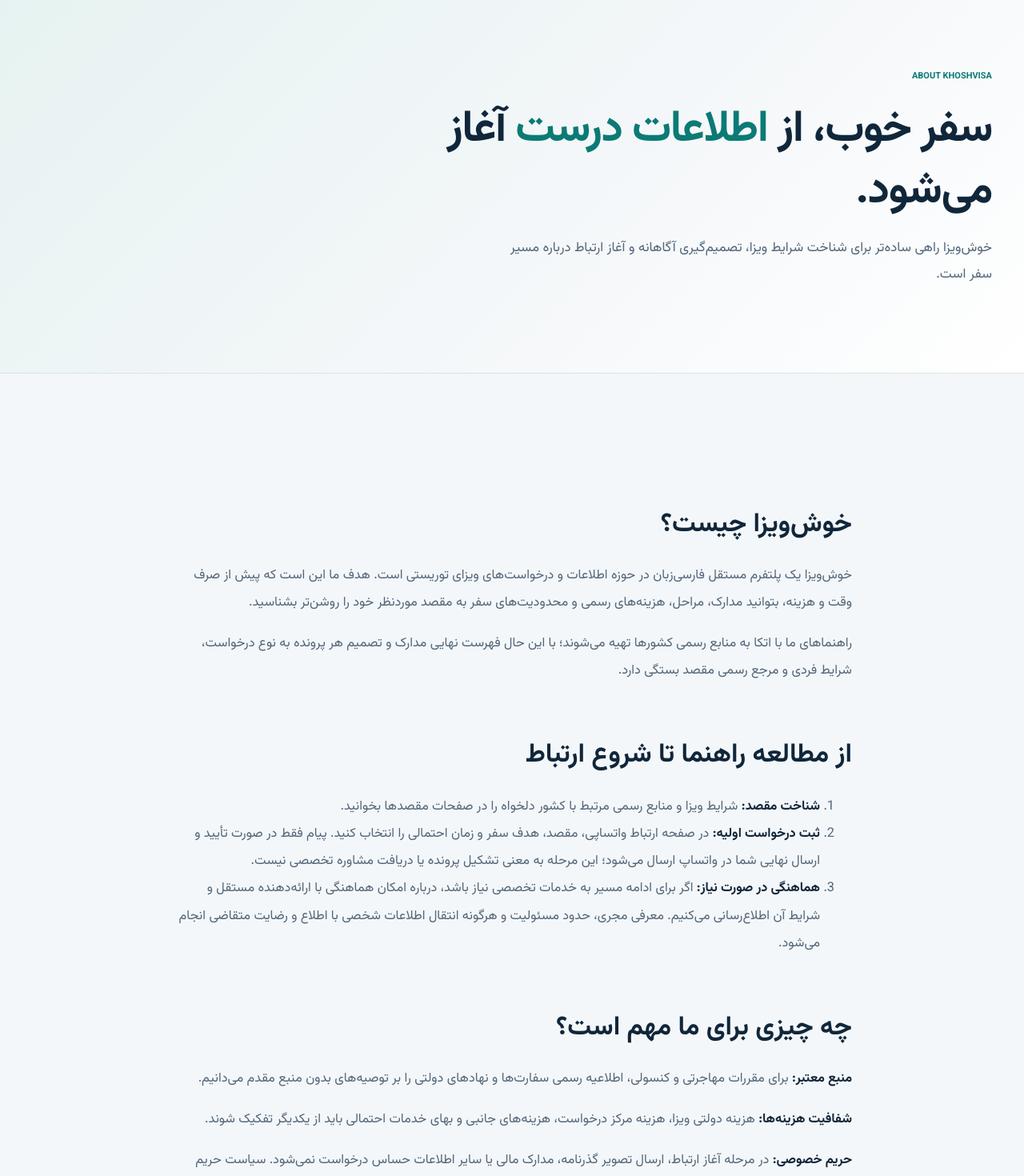
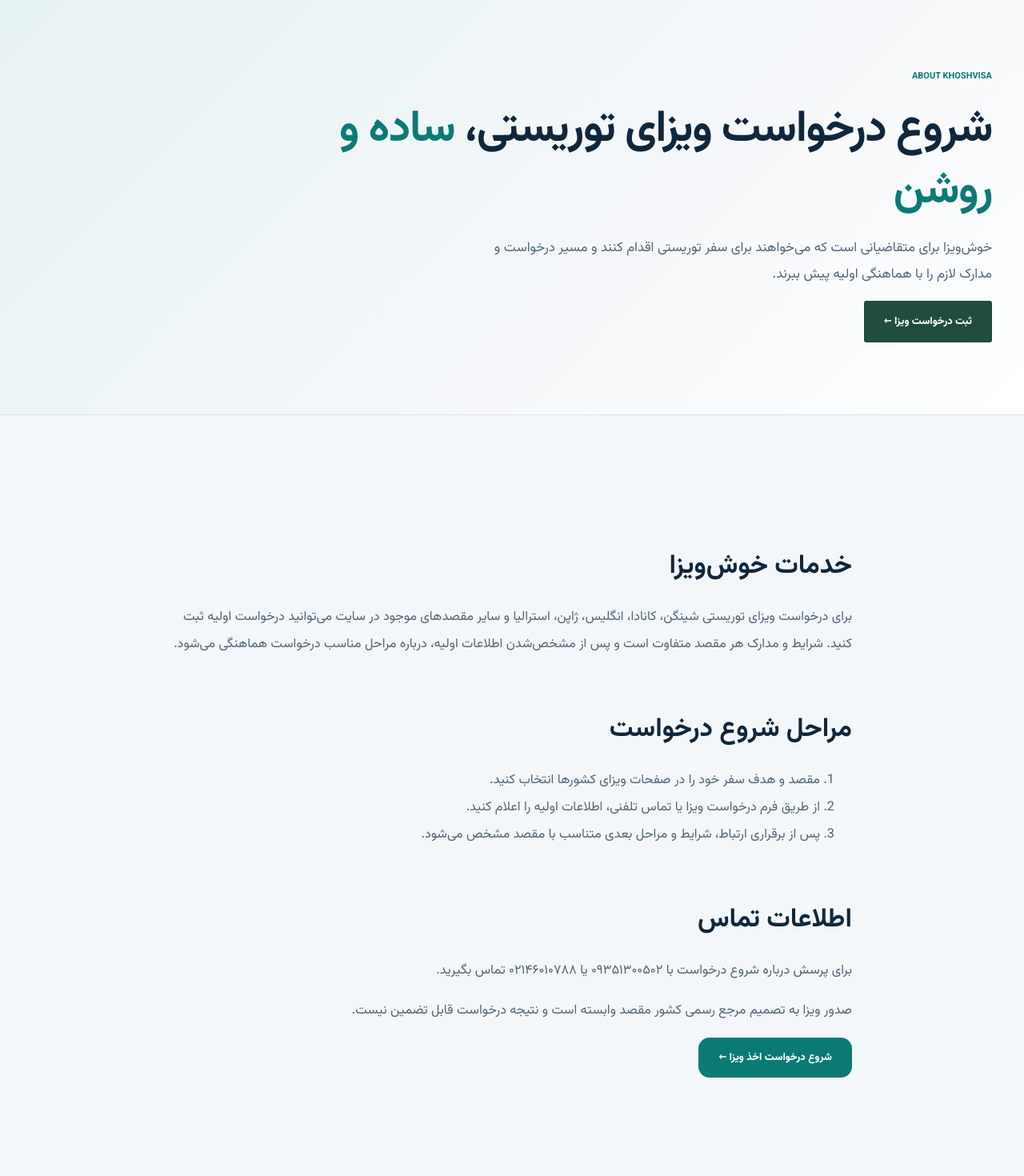
Before and after one commit to rahi62/khoshvisa, a Next.js app in the folder static-site/: page /about in a window 1280 px wide. Shown: the part 80-1550 px from the top of the page at 80% size. Built offline with nearby package versions, Linux system fonts and the light colour scheme.

Commit message:
refactor: position KhoshVisa as visa request service and prioritize lead conversion

```diff
--- a/static-site/app/about/page.tsx
+++ b/static-site/app/about/page.tsx
@@ -1,38 +1,22 @@
 import Link from "next/link";
-import type {Metadata} from "next";
-
-export const metadata:Metadata={
- title:"درباره خوش‌ویزا | مسیر آگاهانه درخواست ویزا",
- description:"خوش‌ویزا یک پلتفرم مستقل فارسی برای آشنایی با شرایط ویزا، ثبت درخواست اولیه و هماهنگی مسیر خدمات تخصصی است؛ بدون وعده صدور ویزا.",
+import type { Metadata } from "next";
+export const metadata: Metadata = {
+ title:"درباره خوش‌ویزا | ثبت درخواست ویزای توریستی",
+ description:"خوش‌ویزا مسیر ثبت درخواست و هماهنگی مراحل ویزای توریستی برای مقصدهای مختلف است.",
  alternates:{canonical:"/about/"}
 };
-
-export default function Page(){
- return <main>
-  <section className="innerHero"><div className="shell">
-   <span className="overline">ABOUT KHOSHVISA</span>
-   <h1>سفر خوب، از <em>اطلاعات درست</em> آغاز می‌شود.</h1>
-   <p>خوش‌ویزا راهی ساده‌تر برای شناخت شرایط ویزا، تصمیم‌گیری آگاهانه و آغاز ارتباط درباره مسیر سفر است.</p>
-  </div></section>
-  <section className="shell sectionSpace prose">
-   <h2>خوش‌ویزا چیست؟</h2>
-   <p>خوش‌ویزا یک پلتفرم مستقل فارسی‌زبان در حوزه اطلاعات و درخواست‌های ویزای توریستی است. هدف ما این است که پیش از صرف وقت و هزینه، بتوانید مدارک، مراحل، هزینه‌های رسمی و محدودیت‌های سفر به مقصد موردنظر خود را روشن‌تر بشناسید.</p>
-   <p>راهنماهای ما با اتکا به منابع رسمی کشورها تهیه می‌شوند؛ با این حال فهرست نهایی مدارک و تصمیم هر پرونده به نوع درخواست، شرایط فردی و مرجع رسمی مقصد بستگی دارد.</p>
-   <h2>از مطالعه راهنما تا شروع ارتباط</h2>
-   <ol>
-    <li><strong>شناخت مقصد:</strong> شرایط ویزا و منابع رسمی مرتبط با کشور دلخواه را در <Link href="/destinations/">صفحات مقصدها</Link> بخوانید.</li>
-    <li><strong>ثبت درخواست اولیه:</strong> در <Link href="/consultation/">صفحه ارتباط واتساپی</Link>، مقصد، هدف سفر و زمان احتمالی را انتخاب کنید. پیام فقط در صورت تأیید و ارسال نهایی شما در واتساپ ارسال می‌شود؛ این مرحله به معنی تشکیل پرونده یا دریافت مشاوره تخصصی نیست.</li>
-    <li><strong>هماهنگی در صورت نیاز:</strong> اگر برای ادامه مسیر به خدمات تخصصی نیاز باشد، درباره امکان هماهنگی با ارائه‌دهنده مستقل و شرایط آن اطلاع‌رسانی می‌کنیم. معرفی مجری، حدود مسئولیت و هرگونه انتقال اطلاعات شخصی با اطلاع و رضایت متقاضی انجام می‌شود.</li>
-   </ol>
-   <h2>چه چیزی برای ما مهم است؟</h2>
-   <p><strong>منبع معتبر:</strong> برای مقررات مهاجرتی و کنسولی، اطلاعیه رسمی سفارت‌ها و نهادهای دولتی را بر توصیه‌های بدون منبع مقدم می‌دانیم.</p>
-   <p><strong>شفافیت هزینه‌ها:</strong> هزینه دولتی ویزا، هزینه مرکز درخواست، هزینه‌های جانبی و بهای خدمات احتمالی باید از یکدیگر تفکیک شوند.</p>
-   <p><strong>حریم خصوصی:</strong> در مرحله آغاز ارتباط، ارسال تصویر گذرنامه، مدارک مالی یا سایر اطلاعات حساس درخواست نمی‌شود. <Link href="/privacy/">سیاست حریم خصوصی</Link> را پیش از پیام‌دادن بخوانید.</p>
-   <p><strong>صداقت در نتیجه:</strong> صدور ویزا تضمین‌شده نیست و هیچ‌کدام از مطالب خوش‌ویزا به معنی تأیید صلاحیت فرد یا پیش‌بینی نتیجه پرونده نیست.</p>
-   <h2>جایگاه و مسئولیت خوش‌ویزا</h2>
-   <p>خوش‌ویزا سفارت، نمایندگی رسمی دولت خارجی، مرجع صادرکننده ویزا یا ارائه‌دهنده مستقیم مشاوره حقوقی مهاجرتی نیست. ما در این مرحله بر تهیه راهنمای معتبر و ایجاد مسیر ارتباط و هماهنگی اولیه تمرکز داریم. اگر اجرای خدمات به مجموعه دیگری سپرده شود، هویت ارائه‌دهنده واقعی و شرایط خدمات پیش از آغاز همکاری برای متقاضی روشن می‌شود.</p>
-   <p>برای آشنایی با شیوه گردآوری و بازبینی اطلاعات، <Link href="/editorial-policy/">روش تهیه محتوای خوش‌ویزا</Link> را مطالعه کنید.</p>
-   <Link className="btn btnGold" href="/destinations/">مقصد خود را انتخاب کنید ←</Link>
-  </section>
- </main>
-}
+export default function Page(){return <main>
+<section className="innerHero"><div className="shell"><span className="overline">ABOUT KHOSHVISA</span>
+<h1>شروع درخواست ویزای توریستی، <em>ساده و روشن</em></h1>
+<p>خوش‌ویزا برای متقاضیانی است که می‌خواهند برای سفر توریستی اقدام کنند و مسیر درخواست و مدارک لازم را با هماهنگی اولیه پیش ببرند.</p>
+<Link className="btn btnDark" href="/consultation/">ثبت درخواست ویزا ←</Link></div></section>
+<section className="shell sectionSpace prose">
+<h2>خدمات خوش‌ویزا</h2>
+<p>برای درخواست ویزای توریستی شینگن، کانادا، انگلیس، ژاپن، استرالیا و سایر مقصدهای موجود در سایت می‌توانید درخواست اولیه ثبت کنید. شرایط و مدارک هر مقصد متفاوت است و پس از مشخص‌شدن اطلاعات اولیه، درباره مراحل مناسب درخواست هماهنگی می‌شود.</p>
+<h2>مراحل شروع درخواست</h2>
+<ol><li>مقصد و هدف سفر خود را در <Link href="/destinations/">صفحات ویزای کشورها</Link> انتخاب کنید.</li><li>از طریق <Link href="/consultation/">فرم درخواست ویزا</Link> یا تماس تلفنی، اطلاعات اولیه را اعلام کنید.</li><li>پس از برقراری ارتباط، شرایط و مراحل بعدی متناسب با مقصد مشخص می‌شود.</li></ol>
+<h2>اطلاعات تماس</h2>
+<p>برای پرسش درباره شروع درخواست با <a href="tel:+989351300502">۰۹۳۵۱۳۰۰۵۰۲</a> یا <a href="tel:+982146010788">۰۲۱۴۶۰۱۰۷۸۸</a> تماس بگیرید.</p>
+<p>صدور ویزا به تصمیم مرجع رسمی کشور مقصد وابسته است و نتیجه درخواست قابل تضمین نیست.</p>
+<Link className="btn btnDark" href="/consultation/">شروع درخواست اخذ ویزا ←</Link>
+</section></main>}
```
